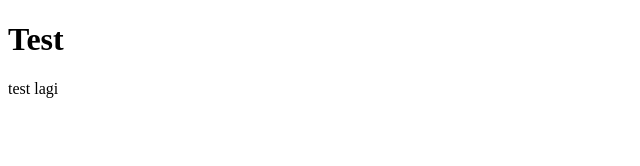
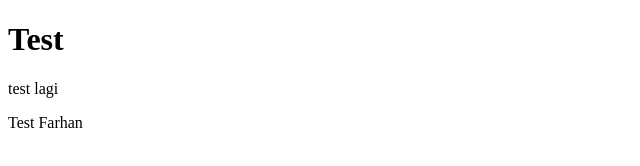
Before and after one commit to RZID/test-git-kasirapp, a plain HTML site: page index.html in a window 1280 px wide. Shown: the full height of the page, 0-640 px from the left. Drawn offline with Linux system fonts and the light colour scheme.

Commit message:
Test Farhan

```diff
--- a/index.html
+++ b/index.html
@@ -11,6 +11,7 @@
 <body>
     <h1>Test</h1>
     <p>test lagi</p>
+    <p>Test Farhan</p>
 </body>
 
 </html>
```
